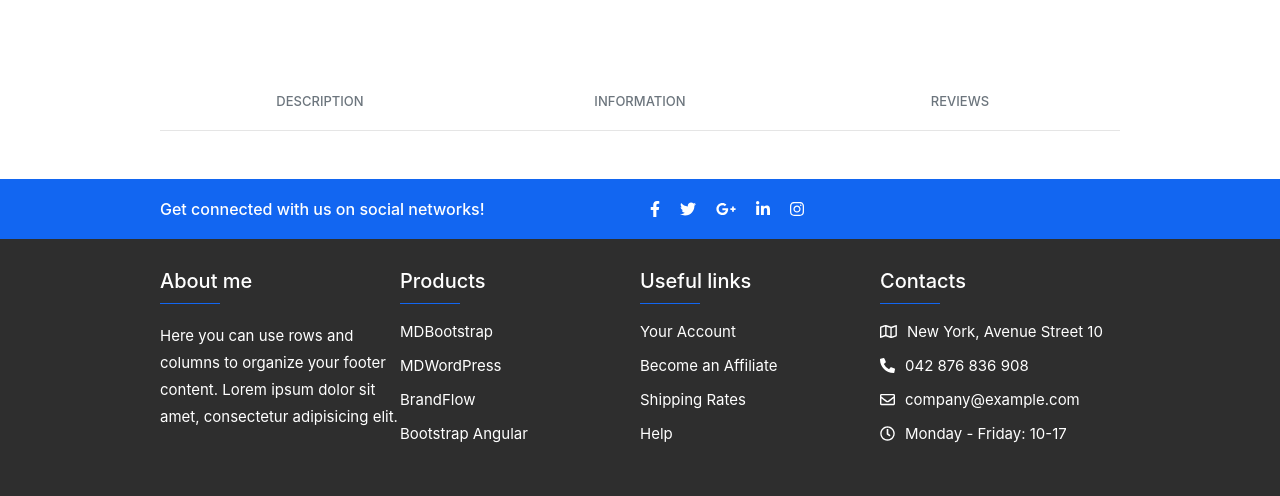
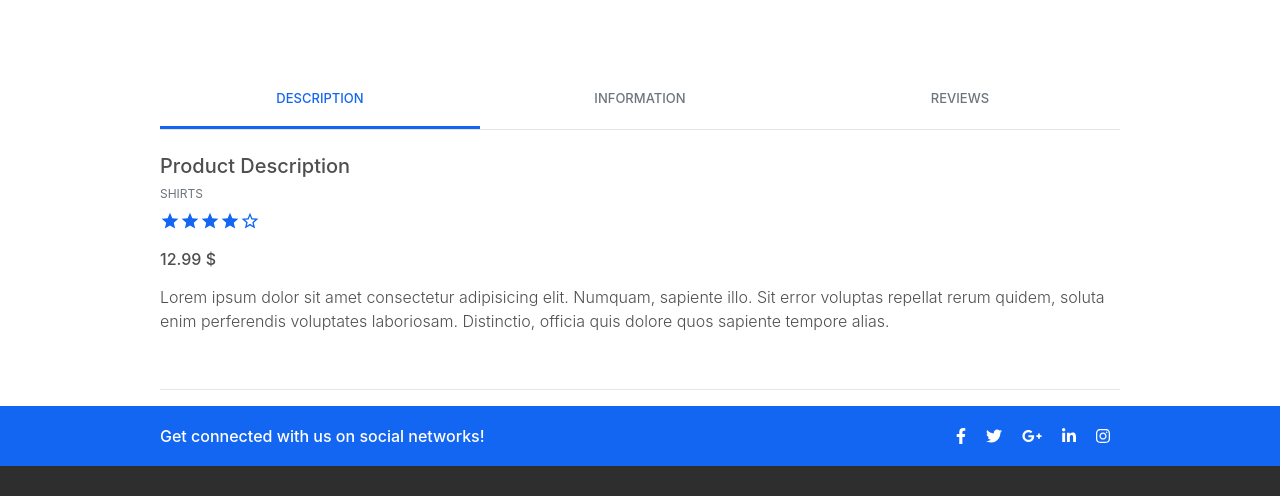
Before and after one commit to Mecxvarishvili/VazhaM-Ecommerce, a React (Create React App) app: page /product in a window 1280 px wide. Shown: the part 832-1328 px from the top of the page. Built offline with nearby package versions, Linux system fonts and the light colour scheme.

Commit message:
FInally Commit

```diff
--- a/src/components/footer/Footer.js
+++ b/src/components/footer/Footer.js
@@ -36,6 +36,9 @@ const useStyles = makeStyles(() => ({
     icon: {
         margin: "0 10px",
     },
+    iconCont: {
+        textAlign: "right",
+    },
 }))
 
 const Footer = () => {
@@ -46,7 +49,7 @@ const Footer = () => {
             <Box className={classes.outCont1}>
                 <Grid container xs={9} className={classes.container1}>
                     <Grid item sm={6} xs={12} className={classes.getConnect}>Get connected with us on social networks!</Grid>
-                    <Grid item sm={6} xs={12}>
+                    <Grid item sm={6} xs={12} className={classes.iconCont}>
                         <FontAwesomeIcon className={classes.icon} icon={faFacebookF} />
                         <FontAwesomeIcon className={classes.icon} icon={faTwitter} />
                         <FontAwesomeIcon className={classes.icon} icon={faGooglePlusG} />
--- a/src/components/main/Main.js
+++ b/src/components/main/Main.js
@@ -6,9 +6,35 @@ import RightResult from './rightresult/RightResult';
 
 
 const useStyles = makeStyles((theme) => ({
-    container: {
-        width: '1140px',
-        margin: '30px auto 0 auto',
+    "@media only screen and (max-width: 12000px)": {
+        container: {
+            width: '1140px',
+            margin: '30px auto 0 auto',
+        },
+    },
+    "@media only screen and (max-width: 1200px)": {
+        container: {
+            width: '960px',
+            margin: '30px auto 0 auto',
+        },
+    },
+    "@media only screen and (max-width: 990px)": {
+        container: {
+            width: '720px',
+            margin: '30px auto 0 auto',
+        },
+    },
+    "@media only screen and (max-width: 768px)": {
+        container: {
+            maxWidth: '540px',
+            margin: '30px auto 0 auto',
+        },
+    },
+    "@media only screen and (max-width: 567px)": {
+        container: {
+            maxWidth: '100%',
+            margin: '30px auto 0 auto',
+        },
     },
     forShop: {
         backgroundImage: 'url("https://mdbootstrap.com/img/Photos/Others/clothes(5)-crop.jpg")',
--- a/src/components/main/leftfilter/LeftFilter.js
+++ b/src/components/main/leftfilter/LeftFilter.js
@@ -19,7 +19,7 @@ const LeftFilter = () => {
     const classes = useStyles()
 
     return (
-        <Grid sm={12} lg={4} item>
+        <Grid xs={12} sm={4} item>
             <Box component='section'>
                 <Categories />
             </Box>
--- a/src/components/main/productpage/Description.js
+++ b/src/components/main/productpage/Description.js
@@ -50,7 +50,7 @@ const Description = () => {
             <Box className={classes.title}>Product Description</Box>
             <Box className={classes.category}>SHIRTS</Box>
             <Rating className={classes.rating} name="read-only" value="4" readOnly emptyIcon={<StarBorderIcon fontSize="inherit" />} />
-            <Box className={classes.price}>$12.99</Box>
+            <Box className={classes.price}>12.99 $</Box>
             <Box className={classes.describe}>Lorem ipsum dolor sit amet consectetur adipisicing elit. Numquam, sapiente illo.
                 Sit error voluptas repellat rerum quidem, soluta enim perferendis voluptates laboriosam.
                 Distinctio, officia quis dolore quos sapiente tempore alias.
--- a/src/components/main/productpage/ForTab.js
+++ b/src/components/main/productpage/ForTab.js
@@ -5,6 +5,8 @@ import { Link, Route, BrowserRouter as Router, Switch } from 'react-router-dom';
 import Description from './Description';
 import Information from './Information';
 import Reviews from './Reviews';
+import { useState } from 'react';
+
 const useStyles = makeStyles(() => ({
     tabCont: {
     },
@@ -17,47 +19,75 @@ const useStyles = makeStyles(() => ({
     },
     tab: {
         textAlign: "center",
-        padding: "20px 24px",
     },
     tabTitle: {
         textDecoration: "none",
-        color: "#6c757d",
         fontWeight: "500",
         fontSize: "13px",
+        padding: "20px 24px",
+        display: "block",
+        color: "#6c757d",
+    },
+    line: {
+      height: "1px",
+      backgroundColor: "rgba(0,0,0,.1)",
+      margin: "16px 0",
+    },
+    tabPlus: {
+        borderBottom: "3px solid #1266f1",
+        color: "#1266f1!important",
     },
 }))
 
 const ForTab = () => {
+
     const classes = useStyles()
     const aaa = classes.tabCont
+
+    const [tab, setTaba] = useState({tab1: classes.tabPlus, tab2: '', tab3: '',})
+
+    function description() {
+        setTaba({tab1: classes.tabPlus, tab2: '', tab3: '',})
+    }
+
+    function information() {
+        setTaba({tab1: '', tab2: classes.tabPlus, tab3: '',})
+    }
+
+    function reviews() {
+        setTaba({tab1: '', tab2: '', tab3: classes.tabPlus,})
+    }
+
+
 
     return (
         <Box className={classes.tabCont} component="section">
             <Router>
                 <Grid className={classes.tabHeader} container>
                     <Grid className={classes.tab} item sm={4} >
-                        <Link className={classes.tabTitle} to="/users/description">DESCRIPTION</Link>
+                        <Link onClick={description} className={`${classes.tabTitle} ${tab.tab1}`} to="/product">DESCRIPTION</Link>
                     </Grid>
                     <Grid className={classes.tab} item sm={4} >
-                        <Link className={classes.tabTitle} to="/users/information">INFORMATION</Link>
+                        <Link onClick={information} className={`${classes.tabTitle} ${tab.tab2}`} to="/information">INFORMATION</Link>
                     </Grid>
                     <Grid className={classes.tab} item sm={4} >
-                        <Link className={classes.tabTitle} to="/users/reviews">REVIEWS</Link>
+                        <Link onClick={reviews} className={`${classes.tabTitle} ${tab.tab3}`} to="/reviews">REVIEWS</Link>
                     </Grid>
                 </Grid>
                 <Box className={classes.tabFooter}>
                     <Switch>
-                        <Route path="/users/description">
+                        <Route path="/product">
                             <Description />
                         </Route>
-                        <Route path="/users/information">
+                        <Route path="/information">
                             <Information />
                         </Route>
-                        <Route path="/users/reviews">
+                        <Route path="/reviews">
                             <Reviews />
                         </Route>
                     </Switch>
                 </Box>
+                <Box className={classes.line}/>
             </Router>
         </Box>
     );
--- a/src/components/main/productpage/Reviews.js
+++ b/src/components/main/productpage/Reviews.js
@@ -78,7 +78,6 @@ const Reviews = () => {
             <Grid container>
                 <Grid sm={12}>
                     <TextareaAutosize className={classes.textArea} id="outlined-basic" label="Outlined" variant="outlined"
-                      maxRows={4}
                       aria-label="maximum height"
                       placeholder="your review"
                       id="form"
--- a/src/components/main/rightresult/Cards.js
+++ b/src/components/main/rightresult/Cards.js
@@ -72,7 +72,7 @@ const Cards = () => {
         <Box component="section" className={classes.cont}>
             <Grid container spacing={3}>
                 {data.map(el => (
-                    <Grid item lg={4}>
+                    <Grid item xs={12} sm={4}>
                         <CardItem data={el} />
                     </Grid>
                 ))}
--- a/src/components/main/rightresult/RightResult.js
+++ b/src/components/main/rightresult/RightResult.js
@@ -5,7 +5,7 @@ import Cards from './Cards';
 
 const RightResult = () => {
     return (
-        <Grid sm={12} lg={8} item >
+        <Grid xs={12} sm={8} item >
             <Customizer />
             <Cards />
             <Customizer />
```
